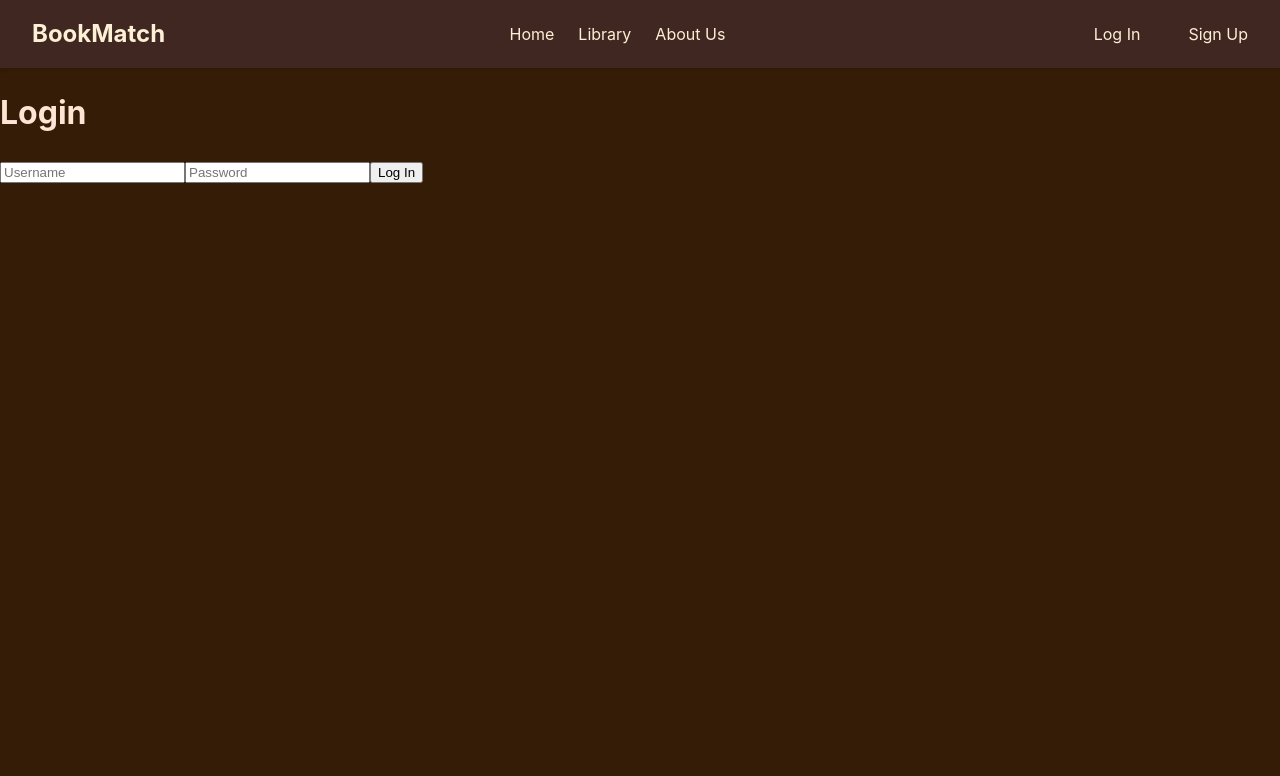
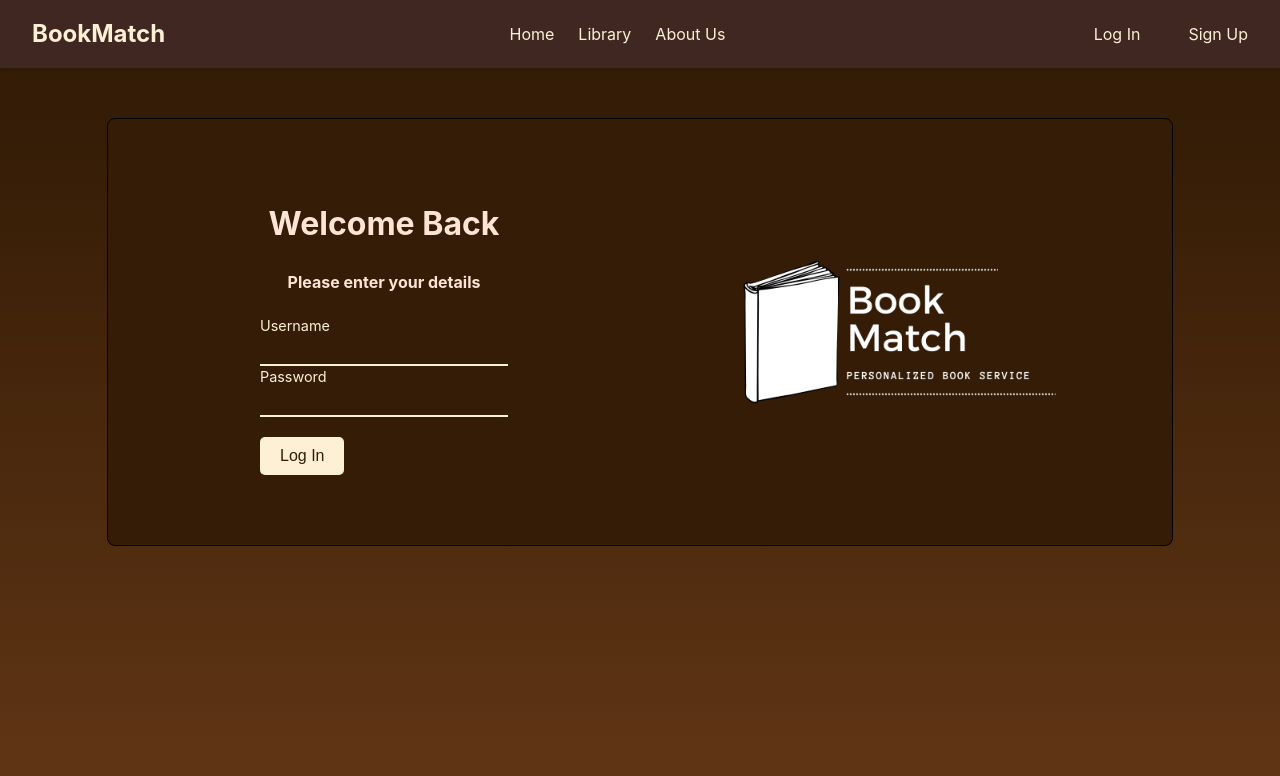
Before and after one commit to KJP952/Book-Match, a React (Vite) app in the folder Frontend/Book-Match/: page /login in a window 1280 px wide. Shown: the top 776 px of the page. Built offline with nearby package versions, Linux system fonts and the light colour scheme.

Commit message:
Added style to login

```diff
--- a/Frontend/Book-Match/src/Components/LogIn.jsx
+++ b/Frontend/Book-Match/src/Components/LogIn.jsx
@@ -1,5 +1,5 @@
 import React from 'react';
-// import "./Login.css";
+import "./Login.css";
 import MatchLogo from "./Logo/BookMatch.png";
 import { useState } from 'react';
 
@@ -41,26 +41,8 @@ const LogIn = () => {
 
     return (
         <>
-        <div>
-      <h1>Login</h1>
-      <input
-        type="text"
-        placeholder="Username"
-        value={username}
-        onChange={(e) => setUsername(e.target.value)}
-      />
-      <input
-        type="password"
-        placeholder="Password"
-        value={password}
-        onChange={(e) => setPassword(e.target.value)}
-      />
-      <button onClick={handleLogin}>Log In</button>
-      {message && <p>{message}</p>}
-    </div>
-
-        {/* <div className ="background">
-            <div className = "container">
+        <div className="background">
+      <div className="container">
         <div className="LoginBox">
           <div className="login-container">
             <h1>Welcome Back</h1>
@@ -68,24 +50,49 @@ const LogIn = () => {
           </div>
 
           <div className="detail-container">
-                    <form>
+            <form onSubmit={(e) => e.preventDefault()}>
               <div className="form-group">
-                            <input type="text" id="eadress" name="eadress" className="form__field" required />
-                            <label htmlFor="eadress" className="form__label">Email Address</label>
+                <input
+                  type="text"
+                  id="username"
+                  name="username"
+                  className="form__field"
+                  value={username}
+                  onChange={(e) => setUsername(e.target.value)}
+                  required
+                />
+                <label htmlFor="username" className="form__label">
+                  Username
+                </label>
               </div>
               <div className="form-group">
-                            <input type="password" id="pword" name="pword" className="form__field" required />
-                            <label htmlFor="pword" className="form__label">Password</label>
+                <input
+                  type="password"
+                  id="password"
+                  name="password"
+                  className="form__field"
+                  value={password}
+                  onChange={(e) => setPassword(e.target.value)}
+                  required
+                />
+                <label htmlFor="password" className="form__label">
+                  Password
+                </label>
               </div>
+              <button type="button" onClick={handleLogin}>
+                Log In
+              </button>
             </form>
-                    <button type="button">Log In</button>
+            <div className="loginMessage">
+            {message && <p className="error-message">{message}</p>}
+            </div>
           </div>
         </div>
         <div className="logo">
           <img src={MatchLogo} alt="BookMatch Logo" />
         </div>
       </div>
-        </div> */}
+    </div>
         </>
     );
 };
--- a/Frontend/Book-Match/src/Components/Login.css
+++ b/Frontend/Book-Match/src/Components/Login.css
@@ -2,7 +2,7 @@
     height: 100vh;
 }
 
-.LoginBox{
+.LoginBox {
     width: 50%;
     display: flex;
     justify-content: center;
@@ -11,24 +11,25 @@
     margin-top: 60px;
 }
 
-.login-container{
+.login-container {
     text-align: center;
-    line-height: 0.5;
-    margin-top:-50px;
+    line-height: 1.5;
+    margin-top: -20px;
 }
 
-.container{
+.container {
     display: flex;
     flex-direction: row;
-    justify-content: center;
+    justify-content: space-between;
     align-items: center;
-
     border: 1px solid black;
-    height: 50vh;
-    width: 50vw;
-    margin-top: 100px;
+    height: auto;
+    width: 80%;
+    max-width: 1200px;
+    margin: 50px auto;
+    padding: 20px;
     background-color: #341c06;
-    margin-left: 25%;
+    border-radius: 8px;
     opacity: 0;
     animation: fadeIn 2s forwards;
 }
@@ -44,51 +45,59 @@
     }
 }
 
-.logo{
+.logo {
     display: flex;
     justify-content: center;
-    height: 50vh;
+    align-items: center;
+    height: auto;
+    max-height: 150px;
+}
+
+.logo img {
+    max-width: 80%;
+    height: auto;
 }
 
 .form-group {
     position: relative;
     padding: 15px 0 0;
-    margin-top: 0px;
-    width: 50%;
+    width: 100%;
+    max-width: 400px;
 }
 
-button{
+button {
     background-color: #FDF0D5;
-    font-size: 20px;
-    color:#341c06;
+    font-size: 1rem;
+    color: #341c06;
     padding: 10px 20px;
     border: none;
     border-radius: 5px;
     margin-top: 20px;
-    margin-left: 50px;
+    cursor: pointer;
+    transition: background-color 0.3s ease;
+}
+
+.loginMessage {
+    margin-top: 20%;
+    font-size: 1rem;
+    color: #ff0000;
+}
+
+button:hover {
+    background-color: #e3d2ba;
 }
 
 .form__field {
     font-family: inherit;
-    width: 200%;
+    width: 100%;
     border: 0;
     border-bottom: 2px solid #FDF0D5;
     outline: 0;
-    font-size: 1.3rem;
+    font-size: 1rem;
     color: white;
     padding: 7px 0;
     background: transparent;
     transition: border-color 0.2s;
-
-    &::placeholder {
-        color: transparent;
-    }
-
-    &:placeholder-shown ~ .form__label {
-        font-size: 1.3rem;
-        cursor: text;
-        top: 20px;
-    }
 }
 
 .form__label {
@@ -96,20 +105,11 @@ button{
     top: 0;
     display: block;
     transition: 0.2s;
-    font-size: 1rem;
+    font-size: 0.9rem;
     color: #FDF0D5;
 }
 
 .form__field:focus {
-    ~ .form__label {
-        position: absolute;
-        top: 0;
-        display: block;
-        transition: 0.2s;
-        font-size: 1rem;
-        color: #FDF0D5;
-        font-weight: 700;
-    }
     padding-bottom: 6px;
     font-weight: 700;
     border-width: 3px;
@@ -117,6 +117,7 @@ button{
     border-image-slice: 1;
 }
 
-.form__field {
-    &:required,&:invalid { box-shadow: none; }
+.form__field:required,
+.form__field:invalid {
+    box-shadow: none;
 }
```
Lines whose indentation alone changed are shown as unchanged.
